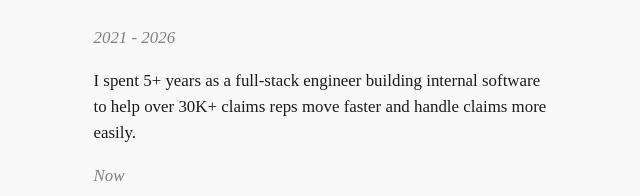
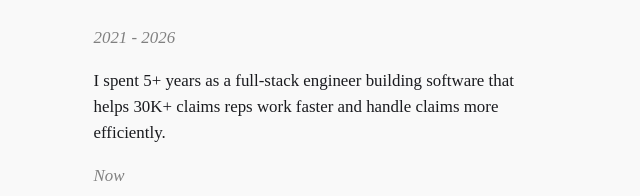
Before and after one commit to abbyadanger/ad, an Angular app: page /work in a window 1280 px wide. Shown: the part 459-655 px from the top of the page, without its empty margins (319-959 px from the left). Built offline with nearby package versions, Linux system fonts and the light colour scheme.

Commit message:
Update Again

```diff
--- a/src/app/work/work.component.html
+++ b/src/app/work/work.component.html
@@ -6,8 +6,8 @@
             <p class="title">Progressive Casualty Insurance Co.</p>
             <p class="year">2021 - 2026</p>
             <p class="description">
-                I spent 5+ years as a full-stack engineer building internal software
-                to help over 30K+ claims reps move faster and handle claims more easily.
+                I spent 5+ years as a full-stack engineer building software that helps 30K+
+                claims reps work faster and handle claims more efficiently.
             </p>
             <p class="year">Now</p>
             <p class="description">
```
